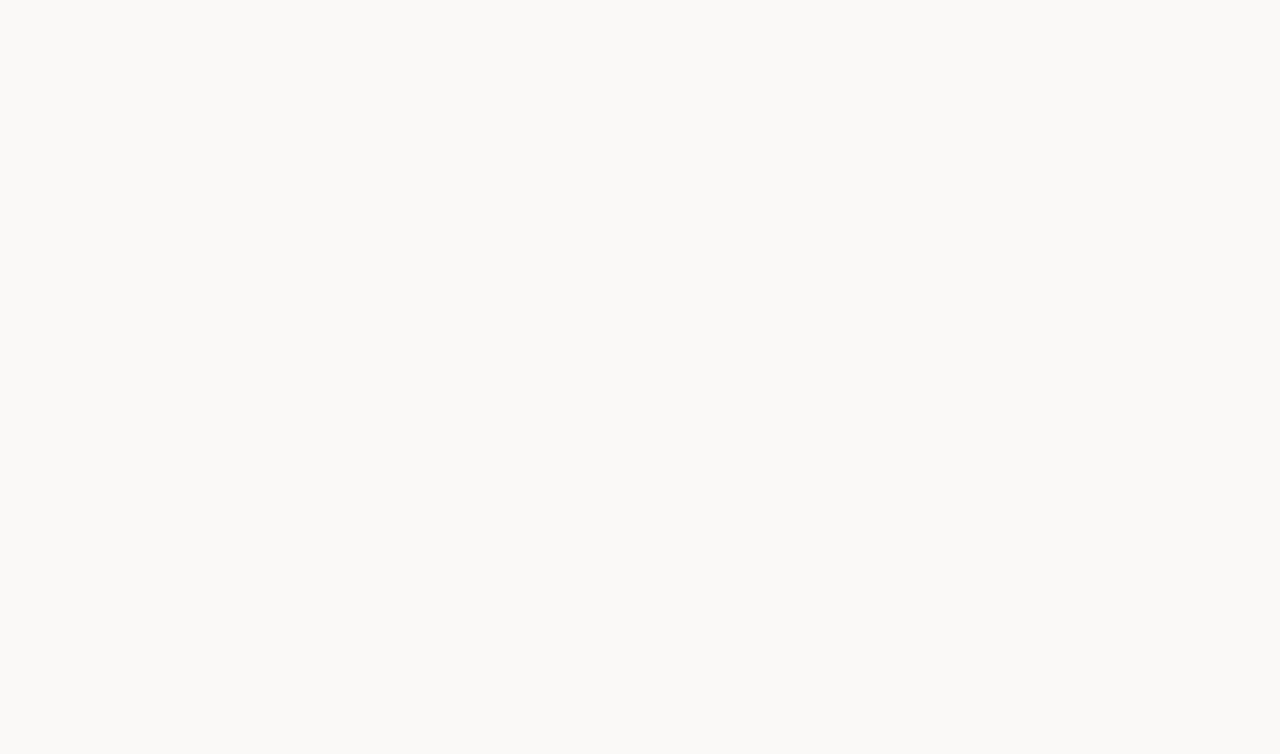
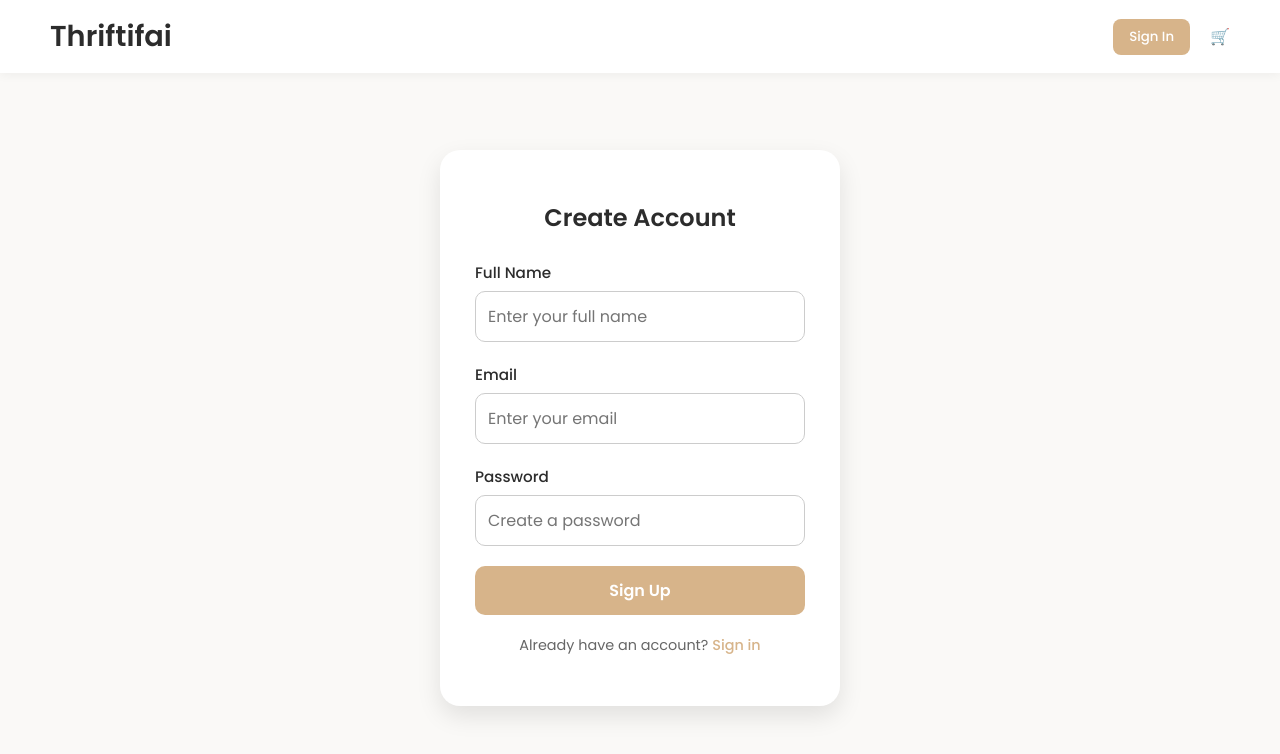
Before and after one commit to joshuadamie/Thriftifai, a website: page public/signup.html in a window 1280 px wide. Drawn offline with Linux system fonts and the light colour scheme.

Commit message:
Update signup.html

```diff
--- a/public/signup.html
+++ b/public/signup.html
@@ -68,4 +68,105 @@
 
     label { font-weight: 500; color: var(--text-dark); font-size: 0.95rem; }
     input {
-      width: 100%; padding: 12px; margin-top:
+      width: 100%; padding: 12px; margin-top: 6px; margin-bottom: 20px;
+      border: 1px solid #ccc; border-radius: 10px; font-size: 1rem;
+    }
+    input:focus {
+      outline: none;
+      border-color: var(--primary);
+      box-shadow: 0 0 5px rgba(215, 185, 59, 0.4);
+    }
+
+    .btn {
+      width: 100%;
+      background-color: var(--primary);
+      color: white;
+      font-size: 1rem;
+      font-weight: 600;
+      padding: 12px;
+      border: none;
+      border-radius: 10px;
+      cursor: pointer;
+      transition: 0.3s;
+    }
+    .btn:hover { background-color: #c49e6e; }
+
+    .footer {
+      text-align: center;
+      margin-top: 20px;
+      font-size: 0.9rem;
+      color: #666;
+    }
+    .footer a {
+      color: var(--primary);
+      text-decoration: none;
+      font-weight: 500;
+    }
+    .footer a:hover { text-decoration: underline; }
+  </style>
+</head>
+<body>
+  <!-- Navbar -->
+  <nav class="navbar">
+    <h1><a href="index.html" class="logo">Thriftifai</a></h1>
+    <div class="nav-right">
+      <button onclick="window.location.href='signin.html'">Sign In</button>
+      <span>🛒</span>
+    </div>
+  </nav>
+
+  <!-- Sign Up form -->
+  <div class="signup-container">
+    <h2>Create Account</h2>
+    <form id="signupForm">
+      <label for="fullname">Full Name</label>
+      <input type="text" id="fullname" name="fullname" placeholder="Enter your full name" required>
+
+      <label for="email">Email</label>
+      <input type="email" id="email" name="email" placeholder="Enter your email" required>
+
+      <label for="password">Password</label>
+      <input type="password" id="password" name="password" placeholder="Create a password" required>
+
+      <button type="submit" class="btn">Sign Up</button>
+    </form>
+
+    <div class="footer">
+      Already have an account? <a href="signin.html">Sign in</a>
+    </div>
+  </div>
+
+  <script>
+  document.getElementById("signupForm").addEventListener("submit", function(e) {
+    e.preventDefault();
+
+    const fullname = document.getElementById("fullname").value.trim();
+    const email = document.getElementById("email").value.trim();
+    const password = document.getElementById("password").value.trim();
+
+    if (!fullname || !email || !password) {
+      alert("Please fill in all fields.");
+      return;
+    }
+
+    // Retrieve existing users from localStorage
+    const users = JSON.parse(localStorage.getItem("users")) || [];
+
+    // Check if the email already exists
+    const existingUser = users.find(user => user.email === email);
+    if (existingUser) {
+      alert("This email is already registered. Please sign in instead.");
+      return;
+    }
+
+    // Add the new user
+    users.push({ fullname, email, password });
+    localStorage.setItem("users", JSON.stringify(users));
+
+    alert("Account created successfully! You can now sign in.");
+    window.location.href = "signin.html";
+  });
+  </script>
+
+</body>
+</html>
```
